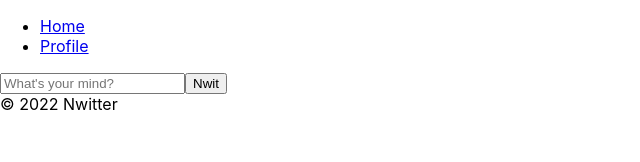
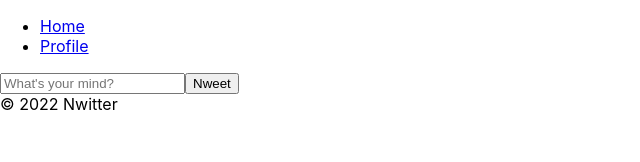
Before and after one commit to anisotropy/nwitter, a React (Create React App) app: page / in a window 1280 px wide. Shown: the top 162 px of the page, without its empty margins (0-640 px from the left). Built offline with nearby package versions, Linux system fonts and the light colour scheme; no server answers; sample sign-in values are in the browser's storage.

Commit message:
Nweeting

```diff
--- a/src/appFb.js
+++ b/src/appFirebase.js
@@ -1,5 +1,6 @@
 import { initializeApp } from "firebase/app";
 import { getAuth } from "firebase/auth";
+import { getFirestore } from "firebase/firestore";
 
 const firebaseConfig = {
   apiKey: process.env.REACT_APP_API_KEY,
@@ -13,8 +14,4 @@ const firebaseConfig = {
 const app = initializeApp(firebaseConfig);
 
 export const auth = getAuth();
-// export const signUp = { withEmailAndPw: createUserWithEmailAndPassword };
-// export const signIn = { withEmailAndPw: signInWithEmailAndPassword };
-// export const onChangeAuthState = onAuthStateChanged;
-
-export default app;
+export const database = getFirestore(app);
--- a/src/components/App.js
+++ b/src/components/App.js
@@ -1,6 +1,6 @@
 import { useState, useEffect } from "react";
 import Pages from "components/Pages";
-import { auth } from "appFb";
+import { auth } from "appFirebase";
 import { onAuthStateChanged } from "firebase/auth";
 
 const App = () => {
--- a/src/components/Auth.js
+++ b/src/components/Auth.js
@@ -1,4 +1,4 @@
-import { auth } from "appFb";
+import { auth } from "appFirebase";
 import {
   signInWithEmailAndPassword,
   createUserWithEmailAndPassword,
--- /dev/null
+++ b/src/components/Nweeting.js
@@ -0,0 +1,39 @@
+import { database } from "appFirebase";
+import { collection, addDoc } from "firebase/firestore";
+import { useState } from "react";
+
+const Writting = () => {
+  const [nweet, setNweet] = useState("");
+
+  const onChange = (event) => {
+    setNweet(event.target.value);
+  };
+
+  const onSubmit = async (event) => {
+    event.preventDefault();
+    try {
+      await addDoc(collection(database, "nweet"), {
+        nweet,
+        createdAt: Date.now(),
+      });
+      setNweet("");
+    } catch (error) {
+      console.log(error);
+    }
+  };
+
+  return (
+    <form onSubmit={onSubmit}>
+      <input
+        type="text"
+        value={nweet}
+        placeholder="What's your mind?"
+        maxLength={120}
+        onChange={onChange}
+      />
+      <button type="submit">Nweet</button>
+    </form>
+  );
+};
+
+export default Writting;
--- a/src/components/Profile.js
+++ b/src/components/Profile.js
@@ -1,4 +1,4 @@
-import { auth } from "appFb";
+import { auth } from "appFirebase";
 import { signOut } from "firebase/auth";
 
 const Profile = () => {
--- a/src/components/Writing.js
+++ /dev/null
@@ -1,28 +0,0 @@
-const { useState } = require("react");
-
-const Writting = () => {
-  const [nwit, setNwit] = useState("");
-
-  const onChange = (event) => {
-    setNwit(event.target.value);
-  };
-
-  const onSubmit = (event) => {
-    event.preventDefault();
-  };
-
-  return (
-    <form onSubmit={onSubmit}>
-      <input
-        type="text"
-        value={nwit}
-        placeholder="What's your mind?"
-        maxLength={120}
-        onChange={onChange}
-      />
-      <button type="submit">Nwit</button>
-    </form>
-  );
-};
-
-export default Writting;
--- a/src/pages/HomePage.js
+++ b/src/pages/HomePage.js
@@ -1,4 +1,4 @@
-import Writting from "components/Writing";
+import Writting from "components/Nweeting";
 
 const Home = () => {
   return <Writting />;
```
